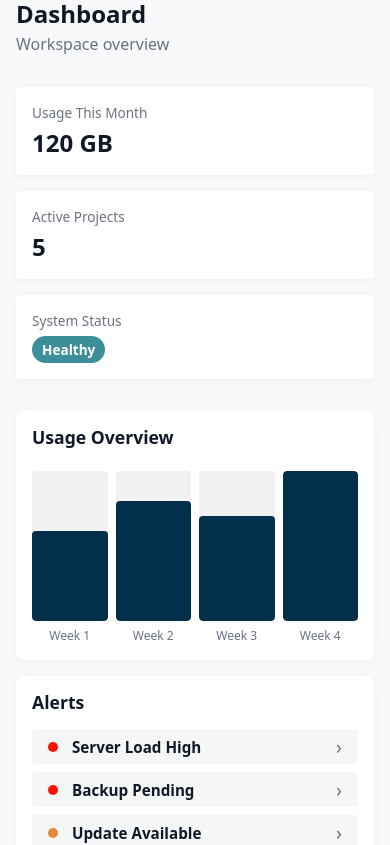
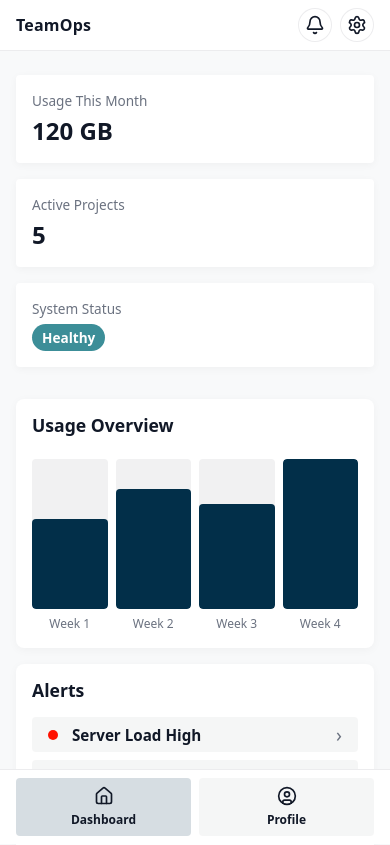
Before and after one commit to devRakeshCodes/teamops-mvp, a SvelteKit app: page /dashboard in a window 390 px wide. Shown: the top 845 px of the page. Built offline with nearby package versions, Linux system fonts and the light colour scheme.

Commit message:
refactor: consolidate headers and add mobile navigation

```diff
--- a/src/lib/styles/tokens.css
+++ b/src/lib/styles/tokens.css
@@ -2,6 +2,7 @@
 	/* Colors */
 	--color-primary: #022F49;
     --color-primary-hover: #011E33;
+	--color-primary-active: #D6DDE2;
 	--color-secondary: #E6873C;
     --color-secondary-hover: #E7750C;
 	--color-bg: #f8f9fa;
--- a/src/routes/+layout.svelte
+++ b/src/routes/+layout.svelte
@@ -2,12 +2,256 @@
 	import favicon from '$lib/assets/favicon.svg';
 	import '$lib/styles/tokens.css';
 	import '$lib/styles/global.css';
+	import { page } from '$app/stores';
 
 	let { children } = $props();
+
+	const nav = [
+		{ href: '/dashboard', label: 'Dashboard' },
+		{ href: '/profile', label: 'Profile' }
+	];
 </script>
 
 <svelte:head>
 	<link rel="icon" href={favicon} />
 </svelte:head>
 
-{@render children()}
+<header class="topbar">
+	<div class="brand">
+		<span class="logo">TeamOps</span>
+	</div>
+
+	<nav class="nav">
+		{#each nav as item (item.href)}
+			<a class="link" href={item.href}>{item.label}</a>
+		{/each}
+	</nav>
+
+	<div class="actions" aria-label="Topbar actions">
+		<button class="icon-btn" type="button" aria-label="Notifications" title="Notifications">
+			<!-- Notification icon -->
+			<svg
+				xmlns="http://www.w3.org/2000/svg"
+				width="24"
+				height="24"
+				viewBox="0 0 24 24"
+				fill="none"
+				stroke="currentColor"
+				stroke-width="2"
+				stroke-linecap="round"
+				stroke-linejoin="round"
+				class="lucide lucide-bell-icon lucide-bell"
+				><path d="M10.268 21a2 2 0 0 0 3.464 0" /><path
+					d="M3.262 15.326A1 1 0 0 0 4 17h16a1 1 0 0 0 .74-1.673C19.41 13.956 18 12.499 18 8A6 6 0 0 0 6 8c0 4.499-1.411 5.956-2.738 7.326"
+				/></svg
+			>
+		</button>
+
+		<button class="icon-btn" type="button" aria-label="Settings" title="Settings">
+			<!-- Settings icon -->
+			<svg
+				xmlns="http://www.w3.org/2000/svg"
+				width="24"
+				height="24"
+				viewBox="0 0 24 24"
+				fill="none"
+				stroke="currentColor"
+				stroke-width="2"
+				stroke-linecap="round"
+				stroke-linejoin="round"
+				class="lucide lucide-settings-icon lucide-settings"
+				><path
+					d="M9.671 4.136a2.34 2.34 0 0 1 4.659 0 2.34 2.34 0 0 0 3.319 1.915 2.34 2.34 0 0 1 2.33 4.033 2.34 2.34 0 0 0 0 3.831 2.34 2.34 0 0 1-2.33 4.033 2.34 2.34 0 0 0-3.319 1.915 2.34 2.34 0 0 1-4.659 0 2.34 2.34 0 0 0-3.32-1.915 2.34 2.34 0 0 1-2.33-4.033 2.34 2.34 0 0 0 0-3.831A2.34 2.34 0 0 1 6.35 6.051a2.34 2.34 0 0 0 3.319-1.915"
+				/><circle cx="12" cy="12" r="3" /></svg
+			>
+		</button>
+	</div>
+</header>
+<main class="app">
+	{@render children()}
+</main>
+
+<nav class="bottom-nav" aria-label="Bottom navigation">
+	<a
+		href="/dashboard"
+		class={'bn-link ' + ($page.url.pathname.startsWith('/dashboard') ? 'active' : '')}
+	>
+		<span class="bn-icon">
+			<svg
+				xmlns="http://www.w3.org/2000/svg"
+				width="20"
+				height="20"
+				viewBox="0 0 24 24"
+				fill="none"
+				stroke="currentColor"
+				stroke-width="2"
+				stroke-linecap="round"
+				stroke-linejoin="round"
+				class="lucide lucide-house-icon lucide-house"
+				><path d="M15 21v-8a1 1 0 0 0-1-1h-4a1 1 0 0 0-1 1v8" /><path
+					d="M3 10a2 2 0 0 1 .709-1.528l7-6a2 2 0 0 1 2.582 0l7 6A2 2 0 0 1 21 10v9a2 2 0 0 1-2 2H5a2 2 0 0 1-2-2z"
+				/></svg
+			>
+		</span>
+		<span class="bn-text">Dashboard</span>
+	</a>
+
+	<a
+		href="/profile"
+		class={'bn-link ' + ($page.url.pathname.startsWith('/profile') ? 'active' : '')}
+	>
+		<span class="bn-icon">
+			<svg
+				xmlns="http://www.w3.org/2000/svg"
+				width="20"
+				height="20"
+				viewBox="0 0 24 24"
+				fill="none"
+				stroke="currentColor"
+				stroke-width="2"
+				stroke-linecap="round"
+				stroke-linejoin="round"
+				class="lucide lucide-circle-user-icon lucide-circle-user"
+				><circle cx="12" cy="12" r="10" /><circle cx="12" cy="10" r="3" /><path
+					d="M7 20.662V19a2 2 0 0 1 2-2h6a2 2 0 0 1 2 2v1.662"
+				/></svg
+			>
+		</span>
+		<span class="bn-text">Profile</span>
+	</a>
+</nav>
+
+<style>
+	.topbar {
+		position: sticky;
+		top: 0;
+		z-index: 10;
+		display: flex;
+		align-items: center;
+		justify-content: space-between;
+		gap: var(--spacing-md);
+		padding: var(--spacing-sm) var(--spacing-lg);
+		background: var(--color-surface);
+		border-bottom: 1px solid rgba(17, 24, 39, 0.08);
+		flex-wrap: wrap; /* allow wrapping */
+	}
+
+	.brand .logo {
+		font-weight: 800;
+		letter-spacing: 0.2px;
+		color: var(--color-text);
+	}
+
+	.nav {
+		display: flex;
+		gap: var(--spacing-md);
+	}
+
+	.actions {
+		display: flex;
+		align-items: center;
+		gap: var(--spacing-sm);
+	}
+
+	@media (max-width: 640px) {
+		.nav {
+			display: none;
+		}
+
+		.topbar {
+			padding: var(--spacing-sm) var(--spacing-md);
+		}
+	}
+
+	.link {
+		color: var(--color-muted);
+		font-weight: 600;
+		padding: 6px 10px;
+		border-radius: var(--radius-sm);
+	}
+
+	.link:hover {
+		background: rgba(17, 24, 39, 0.06);
+		color: var(--color-text);
+	}
+
+	.actions {
+		display: flex;
+		align-items: center;
+		gap: var(--spacing-sm);
+	}
+
+	.icon-btn {
+		display: inline-flex;
+		align-items: center;
+		justify-content: center;
+		width: 34px;
+		height: 34px;
+		border-radius: 999px;
+		border: 1px solid rgba(17, 24, 39, 0.08);
+		background: var(--color-surface);
+		color: var(--color-text);
+	}
+
+	.icon-btn:hover {
+		background: rgba(17, 24, 39, 0.06);
+	}
+
+	.app {
+		max-width: 1920px;
+		margin: 0 auto;
+		padding: var(--spacing-lg) 0;
+	}
+	/* Bottom nav hidden on desktop */
+	.bottom-nav {
+		display: none;
+	}
+
+	@media (max-width: 640px) {
+		.bottom-nav {
+			position: fixed;
+			left: 0;
+			right: 0;
+			bottom: 0;
+			display: grid;
+			gap: var(--spacing-sm);
+			grid-template-columns: 1fr 1fr;
+			padding: var(--spacing-sm) var(--spacing-md);
+			background: var(--color-surface);
+			border-top: 1px solid rgba(17, 24, 39, 0.08);
+			z-index: 20;
+		}
+
+		.bn-link {
+			display: flex;
+			flex-direction: column;
+			align-items: center;
+			justify-content: center;
+			gap: 2px;
+			padding: 8px 10px;
+			border-radius: var(--radius-sm);
+			background: rgba(17, 24, 39, 0.04);
+			color: var(--color-text);
+			text-decoration: none;
+			font-weight: 700;
+		}
+
+		.bn-link.active {
+			background: var(--color-primary-active);
+		}
+
+		.bn-icon {
+			font-size: 1.1rem;
+			line-height: 1;
+		}
+
+		.bn-text {
+			font-size: 0.75rem;
+			font-weight: 700;
+		}
+		/* Prevent content hiding behind footer */
+		.app {
+			padding-bottom: calc(var(--spacing-xl) + 56px);
+		}
+	}
+</style>
--- a/src/routes/dashboard/+page.svelte
+++ b/src/routes/dashboard/+page.svelte
@@ -5,12 +5,10 @@
 
 	let loading = $state(true);
 
-	// CSR data (deferred)
 	let usageTrend = $state([]); // [{ label, value }]
 	let activity = $state([]); // [{ id, text, time }]
 	let alerts = $state([]); // [{ id, level, title }]
 
-	// Simulate CSR fetch (keep it simple & explainable)
 	onMount(async () => {
 		await new Promise((r) => setTimeout(r, 800));
 
@@ -33,13 +31,10 @@
 			{ id: 3, level: 'medium', title: 'Update Available' }
 		];
 
-		// To test empty state quickly, comment above and use:
-		// alerts = [];
-
 		loading = false;
 	});
 
-	// Map system health → UI
+	// Map system health
 	const healthClass = (systemHealth) => {
 		const h = systemHealth?.toLowerCase();
 		if (h === 'degraded') return 'warn';
@@ -62,11 +57,6 @@
 </script>
 
 <section class="page">
-	<header class="head">
-		<h1>Dashboard</h1>
-		<p class="subtitle">Workspace overview</p>
-	</header>
-
 	<!-- Summary statistics (SSR) -->
 	<section class="stats" aria-label="Summary statistics">
 		<div class="stat">
@@ -172,11 +162,6 @@
 		gap: var(--spacing-xl);
 		padding: 0 var(--spacing-md);
 	}
-
-	.head h1 {
-		margin: 0;
-	}
-
 	.subtitle {
 		margin-top: var(--spacing-xs);
 		color: var(--color-muted);
@@ -264,7 +249,6 @@
 		padding: var(--spacing-sm) 0;
 	}
 
-	/* ===== Mid grid: Usage Overview + Alerts (matches the locked mock) ===== */
 	.mid-grid {
 		display: grid;
 		grid-template-columns: 1.35fr 1fr;
@@ -332,7 +316,6 @@
 		}
 	}
 
-	/* ===== Alerts panel ===== */
 	.alerts {
 		list-style: none;
 		padding: 0;
@@ -365,7 +348,7 @@
 		display: inline-block;
 	}
 
-	/* Severity mapping similar to the mock */
+	/* Severity mapping */
 	.dot.high {
 		background: var(--color-error);
 	}
@@ -419,7 +402,7 @@
 		animation: shimmer 1.2s infinite;
 	}
 
-	/* Mobile polish */
+	/* Mobile */
 	@media (max-width: 520px) {
 		.panel {
 			padding: var(--spacing-md);
--- a/src/routes/profile/+page.svelte
+++ b/src/routes/profile/+page.svelte
@@ -1,4 +1,6 @@
 <script>
+	import Skeleton from '$lib/components/Skeleton.svelte';
+
 	export let data;
 	const { user } = data;
 </script>
@@ -24,7 +26,7 @@
 		</div>
 
 		<div class="actions">
-            <!-- Placeholder actions for MVP -->
+            <!-- Placeholder actions -->
 			<button class="primary" disabled>Manage Account</button>
 			<button class="secondary" disabled>Preferences</button>
 		</div>
```
